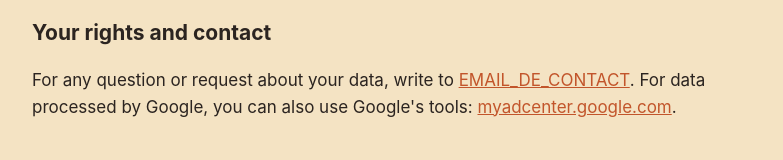
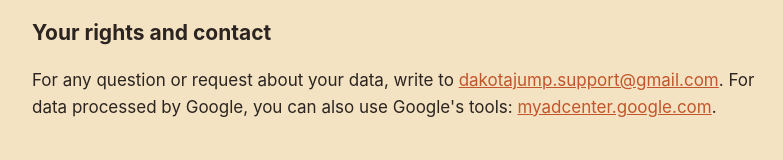
Before and after one commit to sbordera/sbordera.github.io, a plain HTML site: page privacy.html in a window 1280 px wide. Shown: the part 1340-1500 px from the top of the page, without its empty margins (244-1027 px from the left). Drawn offline with Linux system fonts and the light colour scheme.

Commit message:
Adresse de contact
Co-Authored-By: Claude Opus 5.5 <noreply@anthropic.com>

```diff
--- a/privacy.html
+++ b/privacy.html
@@ -58,7 +58,7 @@
 
     <h2>Tes droits et contact</h2>
     <p>Pour toute question ou demande relative à tes données, écris à
-      <a href="mailto:EMAIL_DE_CONTACT">EMAIL_DE_CONTACT</a>. Pour les données traitées par Google, tu peux aussi
+      <a href="mailto:dakotajump.support@gmail.com">dakotajump.support@gmail.com</a>. Pour les données traitées par Google, tu peux aussi
       utiliser les outils de Google : <a href="https://myadcenter.google.com">myadcenter.google.com</a>.</p>
   </section>
 
@@ -100,7 +100,7 @@
       purchases with Screen Time.</p>
 
     <h2>Your rights and contact</h2>
-    <p>For any question or request about your data, write to <a href="mailto:EMAIL_DE_CONTACT">EMAIL_DE_CONTACT</a>.
+    <p>For any question or request about your data, write to <a href="mailto:dakotajump.support@gmail.com">dakotajump.support@gmail.com</a>.
       For data processed by Google, you can also use Google's tools:
       <a href="https://myadcenter.google.com">myadcenter.google.com</a>.</p>
   </section>
```
Also changed, not shown: support.html (+2 -2 lines).
